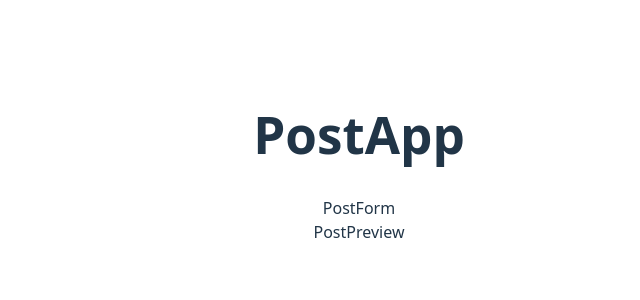
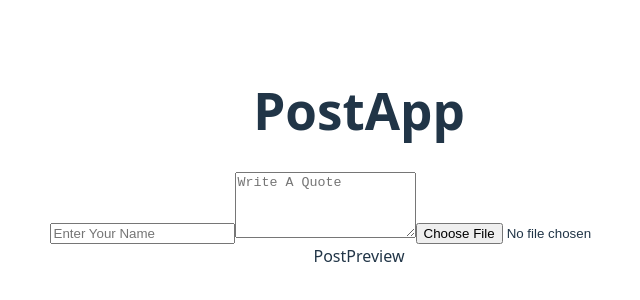
Before and after one commit to beingrajdevyadav/VibePost, a React (Vite) app: page / in a window 1280 px wide. Shown: the part 242-542 px from the top of the page, without its empty margins (281-921 px from the left). Built offline with nearby package versions, Linux system fonts and the light colour scheme.

Commit message:
PostForm Component Updated.

```diff
--- a/src/components/PostForm.jsx
+++ b/src/components/PostForm.jsx
@@ -1,8 +1,48 @@
 import React from 'react'
 
-const PostForm = () => {
+const PostForm = ({ postData, setPostData }) => {
+
+  const handleInputChange = (e) => {
+    setPostData({ ...postData, [e.target.name]: e.target.value });
+  }
+
+  const hanldeImageUpload = (e) => {
+    const file = e.target.file[0];
+    const reader = new FileReader();
+
+    reader.onloadend = () => {
+      setPostData({ ...postData, image: reader.result });
+    };
+
+    if (file) reader.readAsDataURL(file);
+  }
   return (
-    <div>PostForm</div>
+    <>
+
+      <form action="" className='post-form'>
+        <input
+          type="text"
+          name='name'
+          placeholder='Enter Your Name'
+          value={postData.name}
+          onChange={handleInputChange}
+        />
+
+        <textarea
+        name="quote"
+        placeholder='Write A Quote'
+        value={postData.quote}
+        onChange={handleInputChange}
+        rows={4}
+        ></textarea>
+
+        <input
+        type="file"
+        onChange={hanldeImageUpload}
+        />
+
+      </form>
+    </>
   )
 }
 
```
Also changed, not shown: src/App.jsx (+4 -4 lines).
